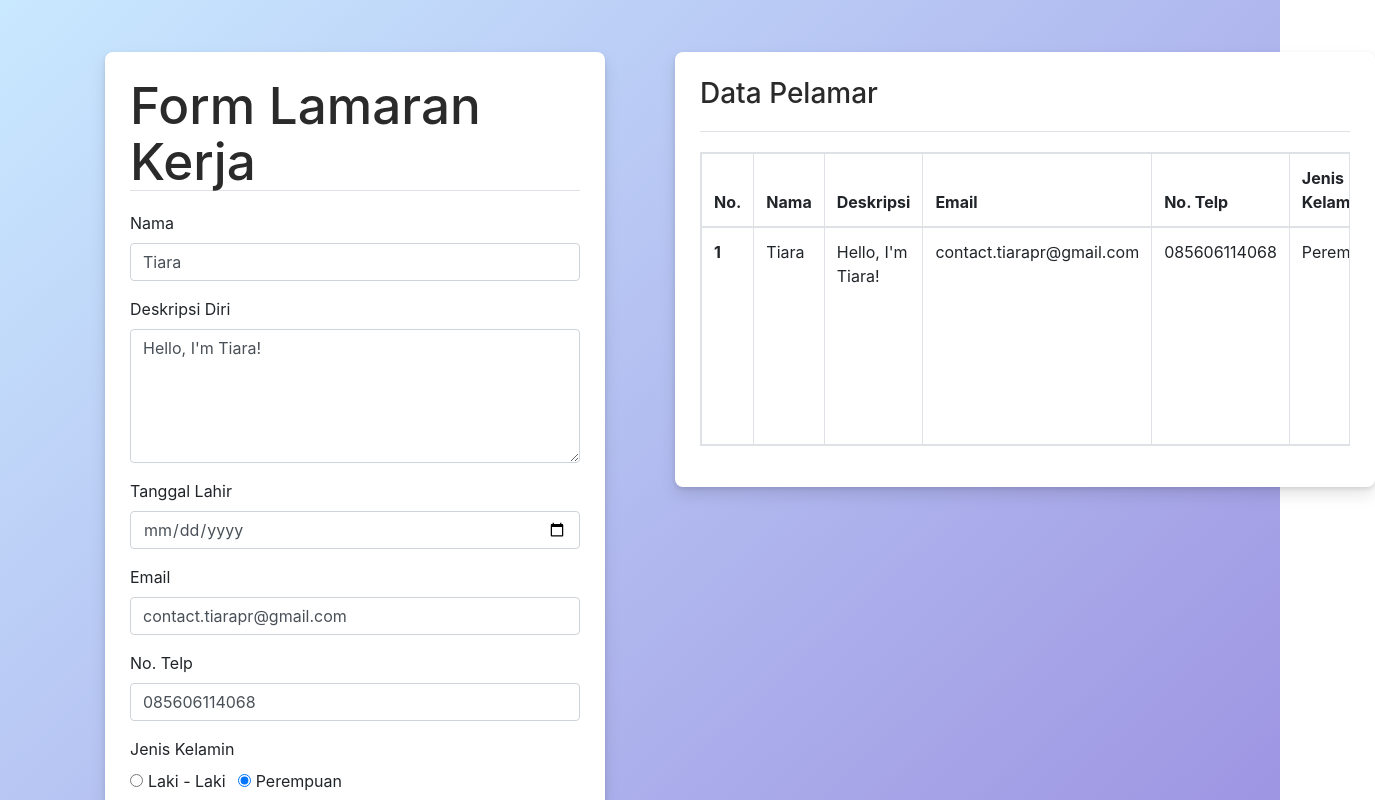
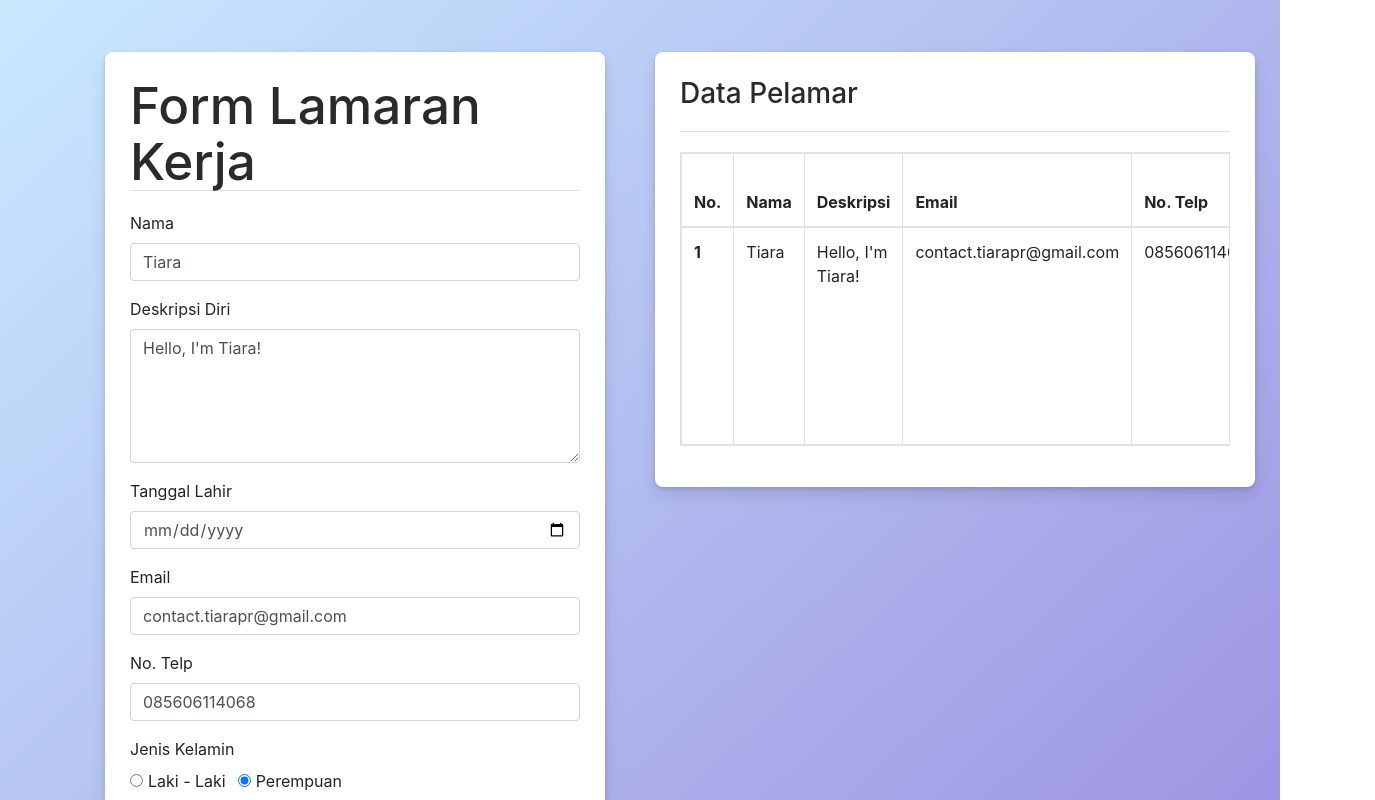
Before and after one commit to tiarapr/form-lamaran-kerja-kel4, a Vue app: page /1 in a window 1280 px wide. Shown: the top 800 px of the page, 1375 px wide, since content can reach past the window. Built offline with nearby package versions, Linux system fonts and the light colour scheme.

Commit message:
update width

```diff
--- a/src/style.css
+++ b/src/style.css
@@ -63,9 +63,9 @@ h3 {
   box-shadow: 0 2px 4px rgba(0, 0, 0, 0.1), 0 8px 16px rgba(0, 0, 0, 0.1);
   background-color: #fff;
   padding: 25px;
-  margin: 20px;
+  margin: 20px 0px;
   width: fit-content;
-  max-width: 700px;
+  max-width: 600px;
 }
 
 @media (prefers-color-scheme: light) {
```
